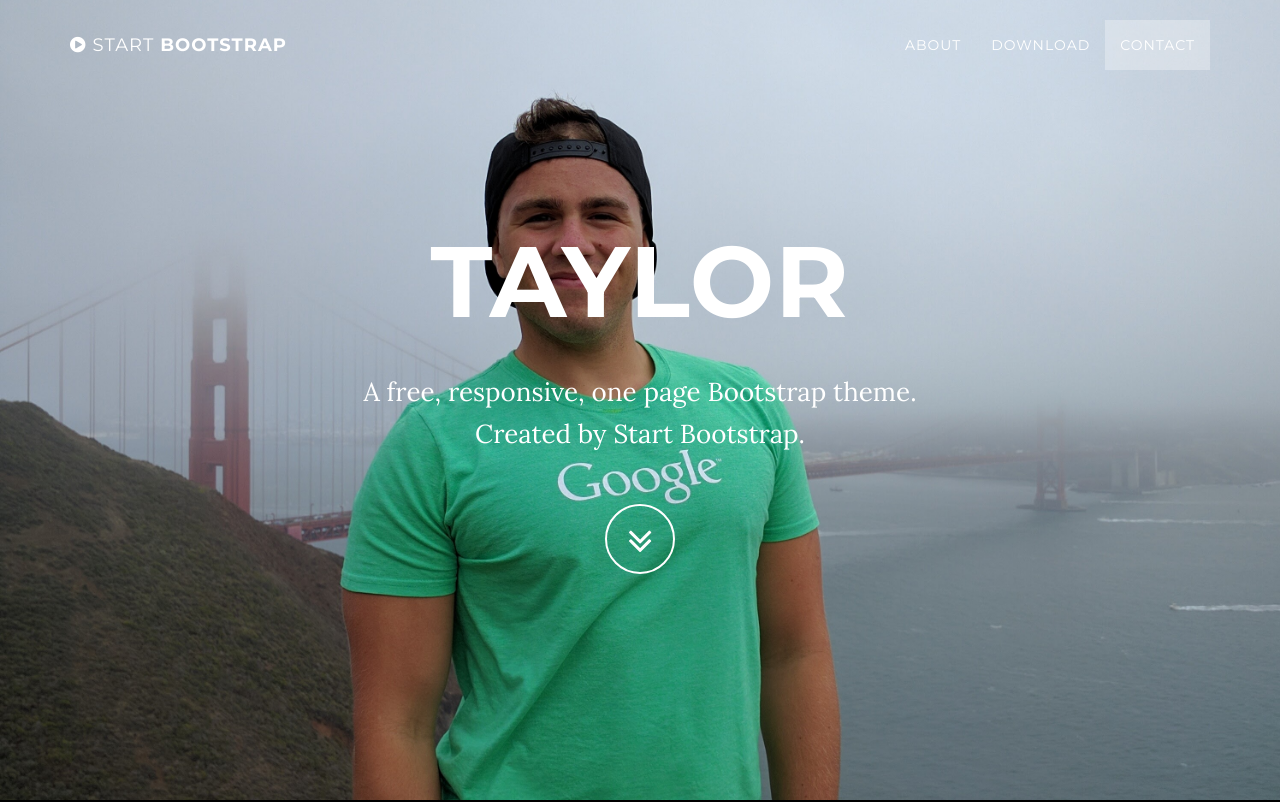
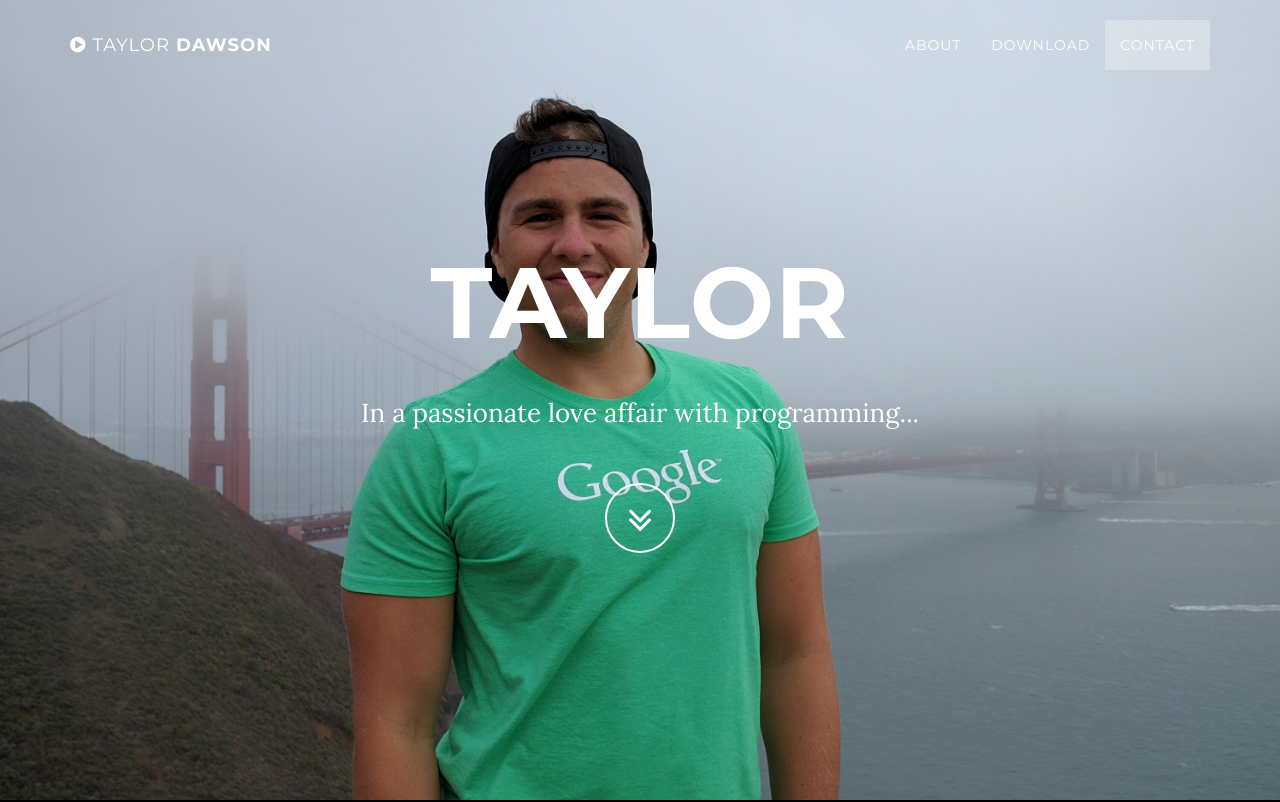
Before and after one commit to theprimepackage/taylorjdawson, a website: page index.html in a window 1280 px wide. Shown: the top 802 px of the page. Drawn offline with nearby package versions, Linux system fonts and the light colour scheme; some packages are replaced by stand-ins of ours.

Commit message:
Added some text.

```diff
--- a/index.html
+++ b/index.html
@@ -6,7 +6,7 @@
     <meta name="viewport" content="width=device-width, initial-scale=1">
     <meta name="description" content="">
     <meta name="author" content="">
-    <title>Grayscale - Start Bootstrap Theme</title>
+    <title>Taylor Dawson</title>
     <!-- Bootstrap Core CSS -->
     <link href="vendor/bootstrap/css/bootstrap.min.css" rel="stylesheet">
     <!-- Custom Fonts -->
@@ -35,8 +35,8 @@
 
               class="fa fa-bars"></i> </button> <a class="navbar-brand page-scroll"
 
-            href="#page-top"> <i class="fa fa-play-circle"></i> <span class="light">Start</span>
-            Bootstrap </a> </div>
+            href="#page-top"> <i class="fa fa-play-circle"></i> <span class="light">Taylor</span>
+            Dawson </a> </div>
         <!-- Collect the nav links, forms, and other content for toggling -->
         <div class="collapse navbar-collapse navbar-right navbar-main-collapse">
           <ul class="nav navbar-nav">
@@ -56,9 +56,8 @@
           <div class="row">
             <div class="col-md-8 col-md-offset-2">
               <h1 class="brand-heading">Taylor</h1>
-              <p class="intro-text">A free, responsive, one page Bootstrap
-                theme. <br>
-                Created by Start Bootstrap.</p>
+              <p class="intro-text">In a passionate love affair with programming...<br>
+              </p>
               <a href="#about" class="btn btn-circle page-scroll"> <i class="fa fa-angle-double-down animated"></i>
               </a> </div>
           </div>
```
